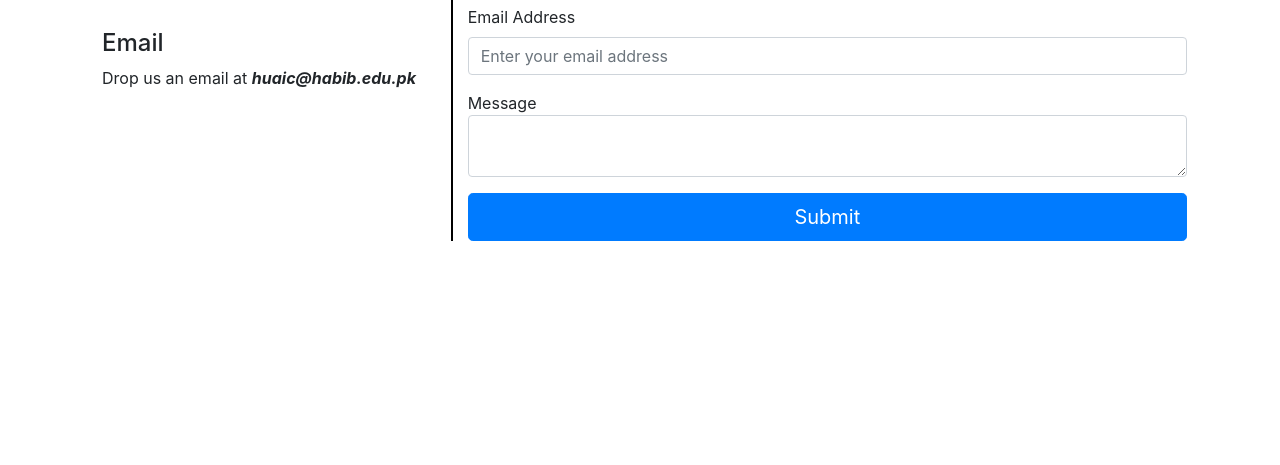
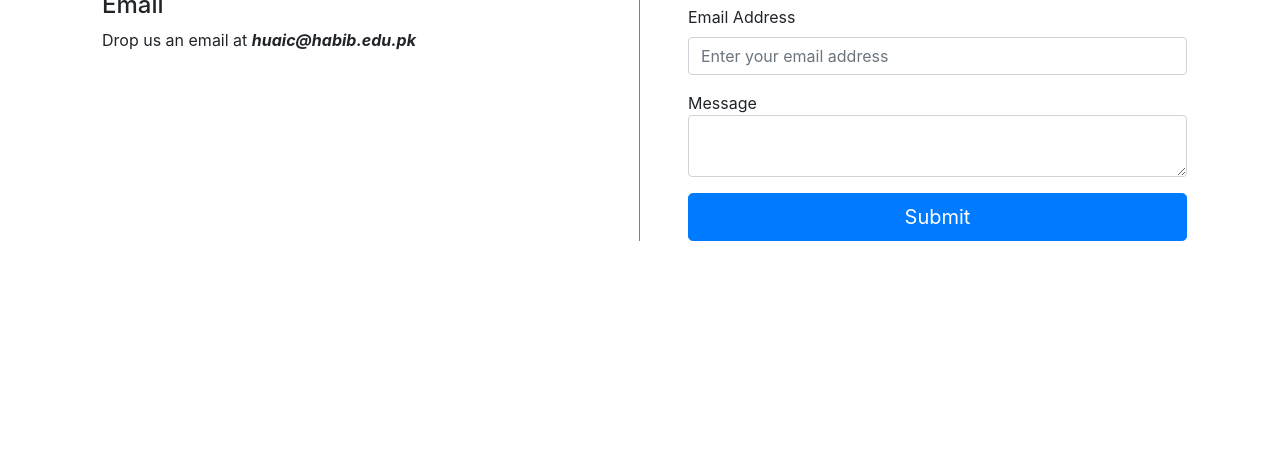
Before and after one commit to sherry2610/HUAIC, a plain HTML site: page contact.html in a window 1280 px wide. Shown: the part 335-800 px from the top of the page. Drawn offline with nearby package versions, Linux system fonts and the light colour scheme.

Commit message:
contact.html updated

```diff
--- a/contact.html
+++ b/contact.html
@@ -34,7 +34,7 @@
 
         <div class="row p-2">
 
-            <div class="col-md-4 p-4" style="border-right: 2px solid black">
+            <div class="col-md-6 p-4 " style="border-right: 1px solid gray">
 
 
                 <h4>
@@ -64,7 +64,7 @@
 
             </div>
 
-            <div class="col-md-8 col-sm-12 align-self-center ">
+            <div class="col-md-6 col-sm-12 align-self-center pl-5">
 
 
                 <h2 class="cont p-4">Drop me a line</h2>
```
